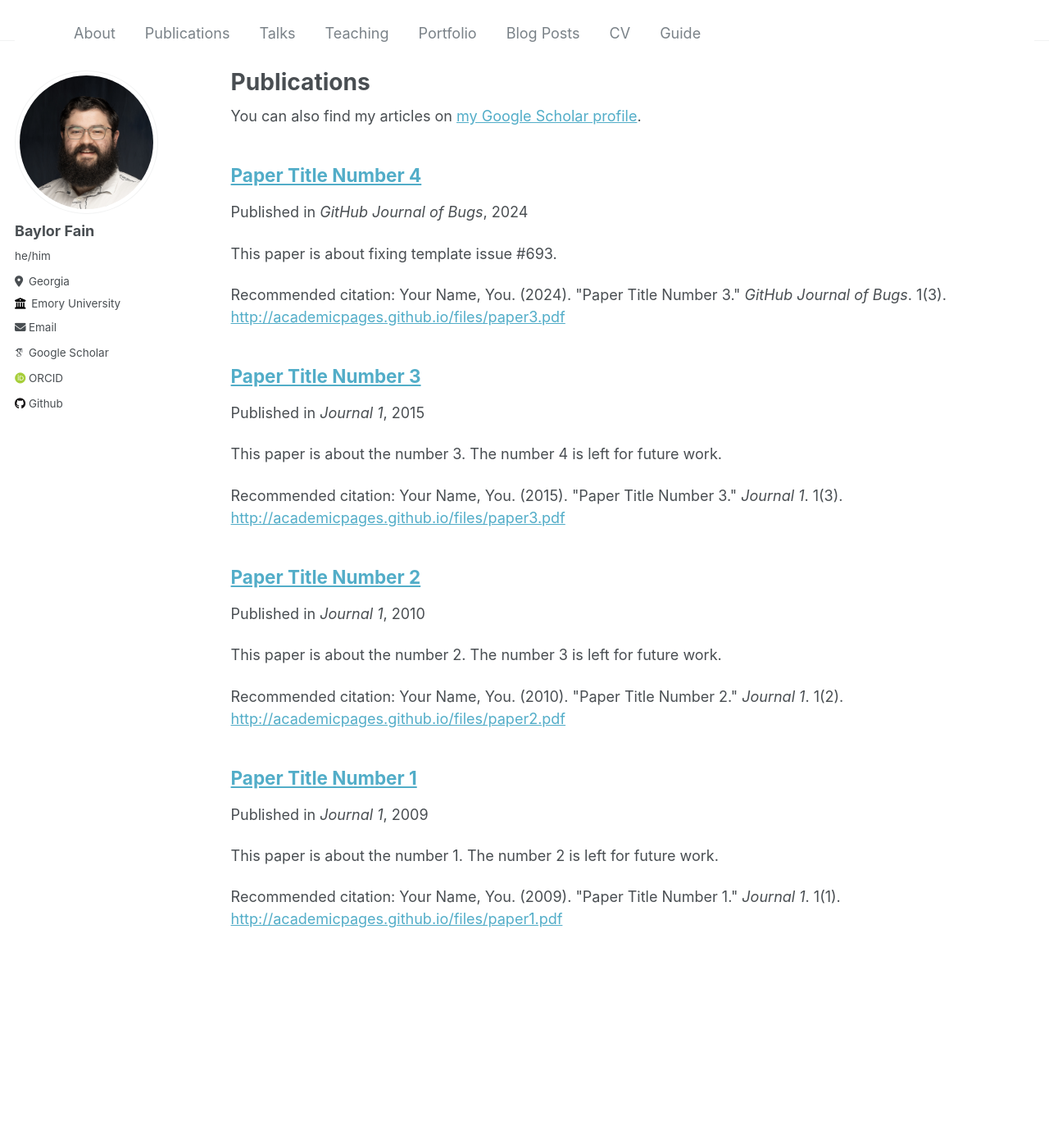
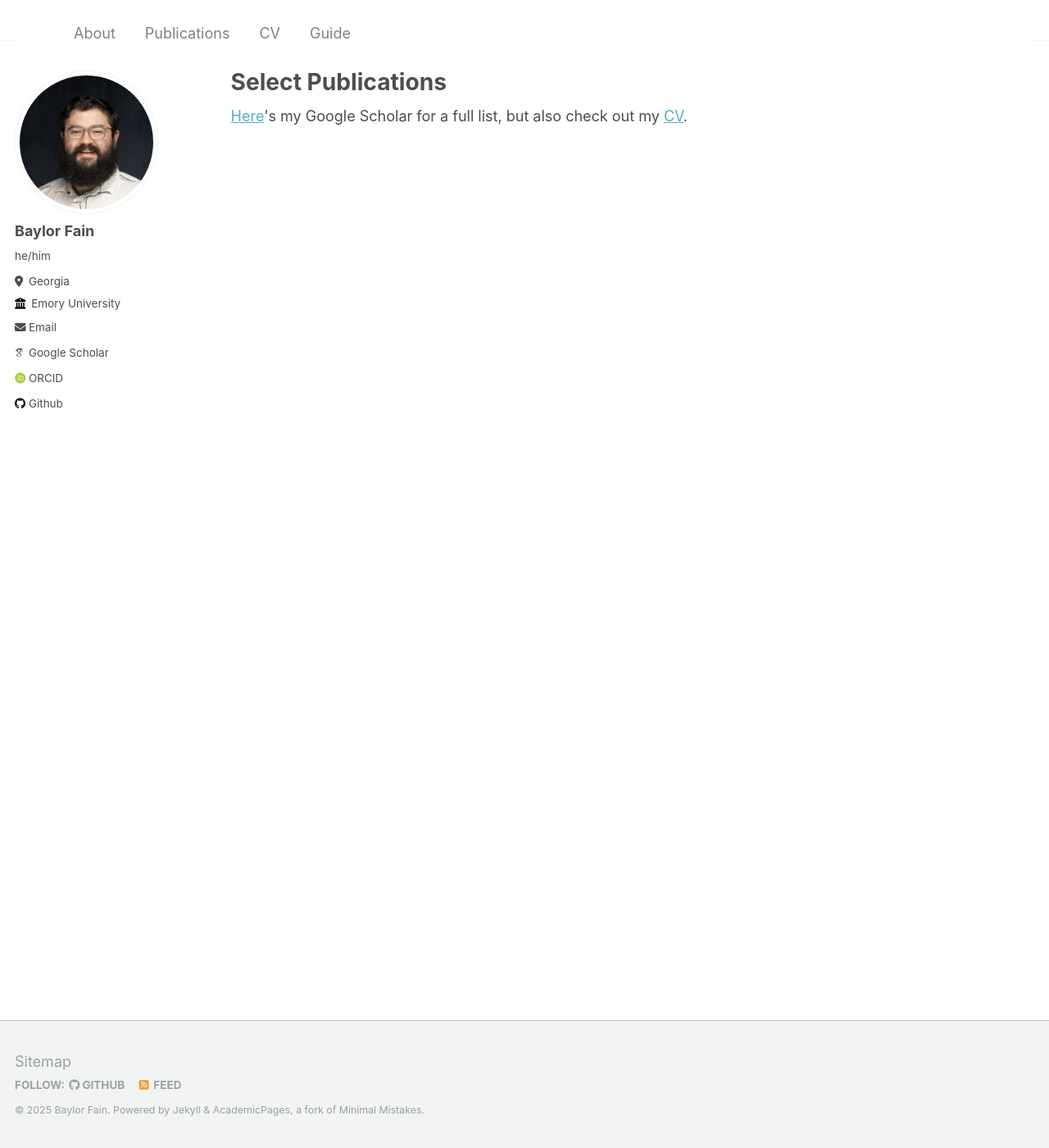
Before and after one commit to BaylorFain/baylorfain.github.io, a Jekyll site: the page built from _pages/publications.md, in a window 1280 px wide and 1400 px high. Shown: the whole window at 82% size. Built offline with Jekyll 4.4.1, drawn with Linux system fonts in a browser that asks for light colours; some web fonts are replaced.

Commit message:
updated publications

```diff
--- a/_pages/publications.md
+++ b/_pages/publications.md
@@ -1,13 +1,14 @@
 ---
 layout: archive
-title: "Publications"
+title: "Select Publications"
 permalink: /publications/
 author_profile: true
 ---
 
 {% if site.author.googlescholar %}
-  <div class="wordwrap">You can also find my articles on <a href="https://scholar.google.com/citations?hl=en&user=B5Q8SkAAAAAJ">my Google Scholar profile</a>.</div>
+  <div class="wordwrap"><a href="https://scholar.google.com/citations?hl=en&user=B5Q8SkAAAAAJ">Here</a>'s my Google Scholar for a full list, but also check out my <a href="https://baylorfain.github.io/cv/">CV</a>.</div>
 {% endif %}
+
 
 {% include base_path %}
 
--- a/_publications/2009-10-01-paper-title-number-1.md
+++ /dev/null
@@ -1,12 +0,0 @@
----
-title: "Paper Title Number 1"
-collection: publications
-permalink: /publication/2009-10-01-paper-title-number-1
-excerpt: 'This paper is about the number 1. The number 2 is left for future work.'
-date: 2009-10-01
-venue: 'Journal 1'
-paperurl: 'http://academicpages.github.io/files/paper1.pdf'
-citation: 'Your Name, You. (2009). &quot;Paper Title Number 1.&quot; <i>Journal 1</i>. 1(1).'
----
-
-The contents above will be part of a list of publications, if the user clicks the link for the publication than the contents of section will be rendered as a full page, allowing you to provide more information about the paper for the reader. When publications are displayed as a single page, the contents of the above "citation" field will automatically be included below this section in a smaller font.
--- a/_publications/2010-10-01-paper-title-number-2.md
+++ /dev/null
@@ -1,12 +0,0 @@
----
-title: "Paper Title Number 2"
-collection: publications
-permalink: /publication/2010-10-01-paper-title-number-2
-excerpt: 'This paper is about the number 2. The number 3 is left for future work.'
-date: 2010-10-01
-venue: 'Journal 1'
-paperurl: 'http://academicpages.github.io/files/paper2.pdf'
-citation: 'Your Name, You. (2010). &quot;Paper Title Number 2.&quot; <i>Journal 1</i>. 1(2).'
----
-
-The contents above will be part of a list of publications, if the user clicks the link for the publication than the contents of section will be rendered as a full page, allowing you to provide more information about the paper for the reader. When publications are displayed as a single page, the contents of the above "citation" field will automatically be included below this section in a smaller font.
--- a/_publications/2015-10-01-paper-title-number-3.md
+++ /dev/null
@@ -1,12 +0,0 @@
----
-title: "Paper Title Number 3"
-collection: publications
-permalink: /publication/2015-10-01-paper-title-number-3
-excerpt: 'This paper is about the number 3. The number 4 is left for future work.'
-date: 2015-10-01
-venue: 'Journal 1'
-paperurl: 'http://academicpages.github.io/files/paper3.pdf'
-citation: 'Your Name, You. (2015). &quot;Paper Title Number 3.&quot; <i>Journal 1</i>. 1(3).'
----
-
-The contents above will be part of a list of publications, if the user clicks the link for the publication than the contents of section will be rendered as a full page, allowing you to provide more information about the paper for the reader. When publications are displayed as a single page, the contents of the above "citation" field will automatically be included below this section in a smaller font.
--- a/_publications/2024-02-17-paper-title-number-4.md
+++ /dev/null
@@ -1,12 +0,0 @@
----
-title: "Paper Title Number 4"
-collection: publications
-permalink: /publication/2024-02-17-paper-title-number-4
-excerpt: 'This paper is about fixing template issue #693.'
-date: 2024-02-17
-venue: 'GitHub Journal of Bugs'
-paperurl: 'http://academicpages.github.io/files/paper3.pdf'
-citation: 'Your Name, You. (2024). &quot;Paper Title Number 3.&quot; <i>GitHub Journal of Bugs</i>. 1(3).'
----
-
-The contents above will be part of a list of publications, if the user clicks the link for the publication than the contents of section will be rendered as a full page, allowing you to provide more information about the paper for the reader. When publications are displayed as a single page, the contents of the above "citation" field will automatically be included below this section in a smaller font.
```
Also changed, not shown: _data/navigation.yml (+10 -10 lines), 3 other files.
